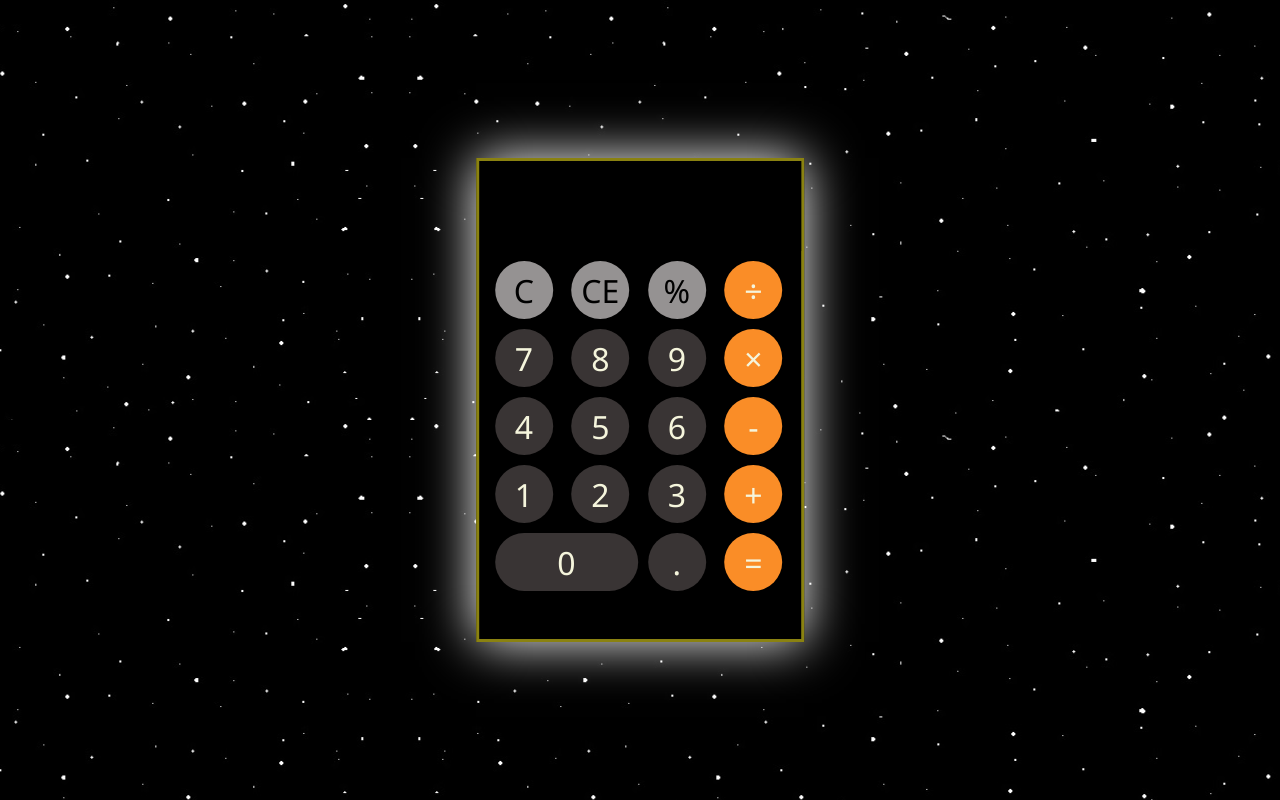
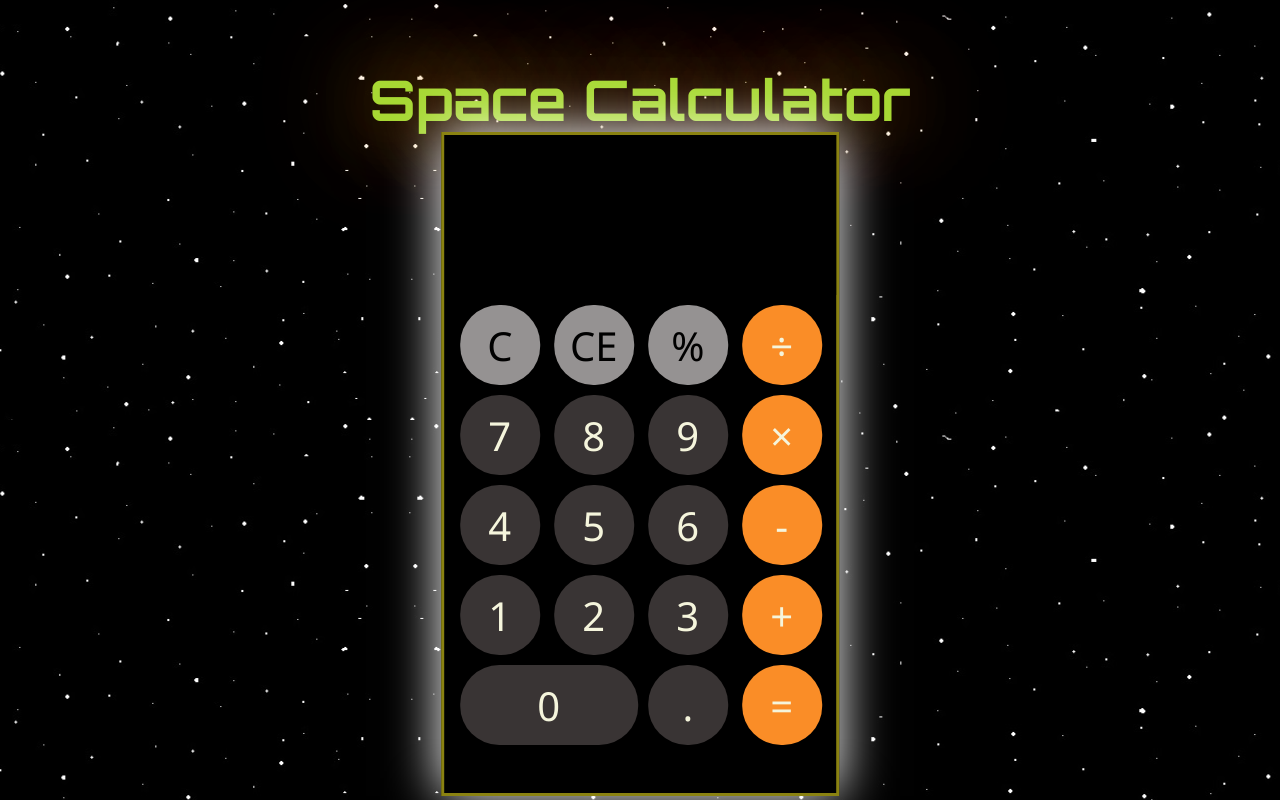
Before and after one commit to PabloJulianRial/calculator-waiheke, a website built with Vite: page index.html in a window 1280 px wide. Built offline with nearby package versions, Linux system fonts and the light colour scheme.

Commit message:
added styles and second screen for tablet size

```diff
--- a/index.html
+++ b/index.html
@@ -5,35 +5,40 @@
     <link rel="icon" type="image/svg+xml" href="/vite.svg" />
     <meta name="viewport" content="width=device-width, initial-scale=1.0" />
     <link rel="stylesheet" href="./src/style.scss" />
+    <link rel="preconnect" href="https://fonts.googleapis.com">
+<link rel="preconnect" href="https://fonts.gstatic.com" crossorigin>
+<link href="https://fonts.googleapis.com/css2?family=Orbitron:wght@400..900&" rel="stylesheet">
     <title>Vite + TS</title>
   </head>
   <body>
-    <div class="rocket"></div>
+    <h1>Space Calculator</h1>
     <div class="calculator">
+
       <div class="display">
+        <input class="display__text__second" readonly id="input" maxlength="15" autocomplete="off"></input>
         <input class="display__text" readonly id="input" maxlength="9" autocomplete="off"></input>
       </div>
       <div class="buttons">
 
         <button class="button button__grey button__clear">C</button>
         <button class="button button__grey button__clearEntry">CE</button>
-        <button class="button button__grey button__percent">%</button>
-        <button class="button button__orange button__divide button__operator">÷</button>
+        <button class="button button__grey button__percent button__toDisable">%</button>
+        <button class="button button__orange button__divide button__operator button__toDisable">÷</button>
         <button class="button button__number ">7</button>
         <button class="button button__number">8</button>
         <button class="button button__number">9</button>
-        <button class="button button__orange button__times button__operator">×</button>
+        <button class="button button__orange button__times button__operator button__toDisable">×</button>
         <button class="button button__number">4</button>
         <button class="button button__number">5</button>
         <button class="button button__number">6</button>
-        <button class="button button__orange button__minus button__operator">-</button>
+        <button class="button button__orange button__minus button__operator button__toDisable">-</button>
         <button class="button button__number">1</button>
         <button class="button button__number">2</button>
         <button class="button button__number">3</button>
-        <button class="button button__orange button__plus button__operator">+</button>
-        <button class="button  button__number double-zero">0</button>
-        <button class="button button__number button__decimal">.</button>
-        <button class="button button__orange button__equals">=</button>
+        <button class="button button__orange button__plus button__operator button__toDisable">+</button>
+        <button class="button button__number double-zero">0</button>
+        <button class="button button__number button__decimal button__toDisable">.</button>
+        <button class="button button__orange button__equals ">=</button>
 
       </div>
     </div>
--- a/src/main.ts
+++ b/src/main.ts
@@ -12,8 +12,9 @@ const operators =
   document.querySelectorAll<HTMLButtonElement>(".button__operator");
 
 //----------------------elements selected-------------------------------------
-
+const buttonsToDisable = document.querySelectorAll<HTMLButtonElement>(".button__toDisable")
 const display = document.querySelector<HTMLInputElement>(".display__text");
+const displaySmall = document.querySelector<HTMLInputElement>(".display__text__second");
 const clear = document.querySelector<HTMLButtonElement>(".button__clear");
 const clearEntry = document.querySelector<HTMLButtonElement>(
   ".button__clearEntry"
@@ -41,7 +42,8 @@ if (
   !times ||
   !equals ||
   !decimal ||
-  !percent
+  !percent ||
+  !displaySmall
 ) {
   throw new Error("Issues with Selector");
 }
@@ -61,6 +63,7 @@ let plusPressed: boolean = false;
 const handleClickNumbers = (event: Event) => {
   const target = event.currentTarget as HTMLElement;
   display.value += target.innerText;
+  displaySmall.value += target.innerText;
 };
 //-------------------clear display----------------------------
 const handleClickClear = () => {
@@ -69,6 +72,7 @@ const handleClickClear = () => {
 };
 const handleClickClearEntry = () => {
   display.value = display.value.slice(0, -1);
+  displaySmall.value = displaySmall.value.slice(0, -1);
 };
 
 //------------press operator-------------------------------------
@@ -83,6 +87,15 @@ const handleClickOperator = () => {
 //---------------------------HANDLERS----------------------------------//
 //---------------------------HANDLERS-----------------------------------//
 
+
+//---------------------disabling buttons------------------------------------------
+
+const handleButtonsToDisable = () =>{
+  buttonsToDisable.forEach(el =>{
+    el.classList.add("disable")
+  })
+}
+
 const handleDecimal = (event: Event) => {
   const target = event.currentTarget as HTMLElement;
   decimalUsed = true;
@@ -91,39 +104,51 @@ const handleDecimal = (event: Event) => {
 
 const handleMinus = () => {
   minusPressed = true;
+  displaySmall.value += "-"
+
 };
 const handlePlus = () => {
   plusPressed = true;
+  displaySmall.value += "+"
 };
 const handleDivide = () => {
   dividePressed = true;
+  displaySmall.value += "/"
 };
 const handleTimes = () => {
   timesPressed = true;
+  displaySmall.value += "×"
 };
 const handlePercent = () => {
   if (timesPressed) {
     result = numberOne/100 * Number(display.value);
     display.value = result.toString();
+    displaySmall.value = `${displaySmall.value}=${display.value}`
 }}
 
 const handleEquals = () => {
   if (minusPressed) {
     result = numberOne - Number(display.value);
     display.value = result.toString();
+    displaySmall.value = `${displaySmall.value}=${display.value}`
+
   }
   if (plusPressed) {
     result = numberOne + Number(display.value);
     display.value = result.toString();
+    displaySmall.value = `${displaySmall.value}=${display.value}`
   }
   if (dividePressed) {
     result = numberOne / Number(display.value);
     display.value = result.toString();
+    displaySmall.value = `${displaySmall.value}=${display.value}`
   }
   if (timesPressed) {
     result = numberOne * Number(display.value);
     display.value = result.toString();
+    displaySmall.value = `${displaySmall.value}=${display.value}`
   }
+  display.value = "";
 
 };
 //-------------------event listeners--------------------------------
@@ -145,3 +170,7 @@ operators.forEach((button) => {
 
 clear.addEventListener("click", handleClickClear);
 clearEntry.addEventListener("click", handleClickClearEntry);
+
+buttonsToDisable.forEach((button) =>{
+  button.addEventListener("click", handleButtonsToDisable)
+})
--- a/src/style.scss
+++ b/src/style.scss
@@ -5,7 +5,26 @@ body {
   animation: scrollBackground 30s linear infinite;
 }
 
+h1 {
+  padding-top: 2rem;
+  max-width: 50%;
+  margin: 0 auto;
+  color: rgb(167, 216, 51);
+  text-align: center;
+
+  font-size: 2rem;
+  font-family: "Orbitron", sans-serif;
+  box-shadow: #fff;
+  text-shadow: 2px 2px 100px rgba(255, 255, 0, 0.5),
+    -2px -2px 100px rgba(255, 255, 0, 0.5);
+  text-shadow: 2px 2px 114px rgba(238, 14, 10, 0.5),
+    -2px -2px 114px rgba(235, 5, 5, 0.5);
+
+  text-shadow: 4px 4px 102px rgba(255, 165, 0, 0.7),
+    -4px -4px 102px rgba(255, 165, 0, 0.7);
+}
 .calculator {
+  margin: 0 auto;
   position: absolute;
   padding-left: 0.35rem;
   top: 50%;
@@ -78,6 +97,9 @@ body {
   border-radius: 30px;
   width: 100%;
 }
+.display__text__second{
+  display: none;
+}
 
 @keyframes scrollBackground {
   from {
@@ -87,3 +109,51 @@ body {
     background-position: 0% 0;
   }
 }
+
+@media screen and (min-width: 768px) {
+  h1 {
+    padding-top: 4rem;
+    font-size: 3.5rem;
+    font-family: "Orbitron", sans-serif;
+  }
+
+  .calculator {
+    top: 58%;
+  }
+
+  .display {
+    width: 370px;
+    height: 160px;
+  }
+
+  .display__text__second {
+    display: unset;
+    outline: none;
+    background-color: black;
+    height: 40%;
+    width: 100%;
+    font-weight: 400;
+    padding: 0;
+    margin: 0 auto;
+    border: none;
+    color: white;
+    font-size: 40px;
+    caret-color: transparent;
+    text-align: right;
+  }
+  .display__text{
+    height: 60%;
+  }
+
+
+  .button {
+    width: 80px;
+    height: 80px;
+    border-radius: 39px;
+    font-size: 2.5rem;
+  }
+  .double-zero {
+   border-radius: 39px;
+   width: 100%;
+  }
+}
```
